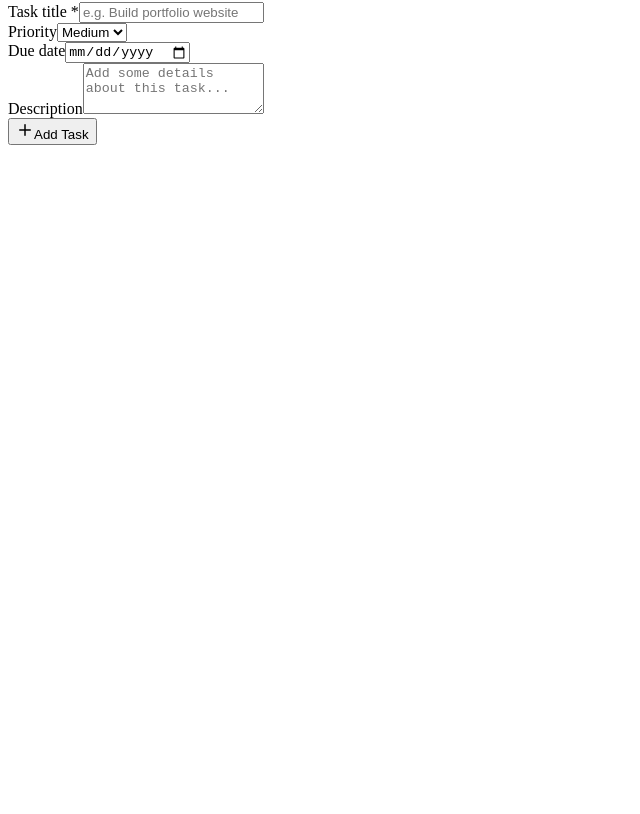
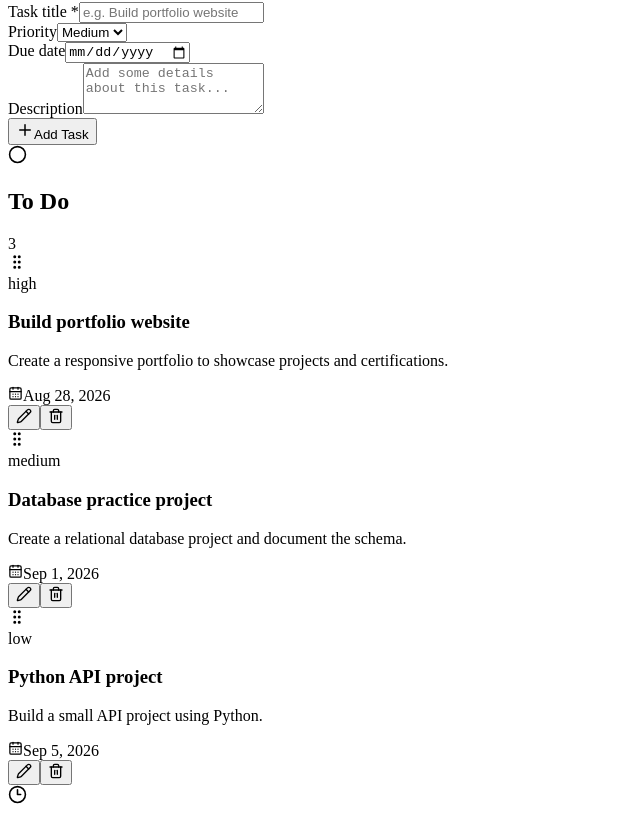
Before and after one commit to bmarkjan-stack/p4-task-management-dashboard, a React (Vite) app: page / in a window 1280 px wide. Shown: the part 386-1200 px from the top of the page, without its empty margins (0-640 px from the left). Before the commit the page ends 800 px from the top, so only its background shows below. Built offline with nearby package versions, Linux system fonts and the light colour scheme.

Commit message:
feat: add task deletion and implement drag and drop task management

```diff
--- a/src/App.tsx
+++ b/src/App.tsx
@@ -1,9 +1,11 @@
 import { useState } from "react";
+import type { DragEvent } from "react";
 
 import Header from "./components/Header";
 import TaskForm from "./components/TaskForm";
+import Board from "./components/Board";
 
-import type { Task } from "./types/task";
+import type { Task, TaskStatus } from "./types/task";
 
 const initialTasks: Task[] = [
     {
@@ -93,6 +95,51 @@ function App() {
         setEditingTask(null);
     }
 
+
+
+    function deleteTask(id: string) {
+        const taskToDelete = tasks.find(
+            (task) => task.id === id
+        );
+        if (!taskToDelete) {
+            return;
+        }
+        const confirmed = window.confirm(
+            `Delete "${taskToDelete.title}"?`
+        );
+        if (!confirmed) {
+            return;
+        }
+        setTasks((currentTasks) =>
+            currentTasks.filter((task) => task.id !== id)
+        );
+        if (editingTask?.id === id) {
+        setEditingTask(null);
+        }
+    }
+
+    function handleDrop(
+        event: DragEvent<HTMLElement>,
+        status: TaskStatus
+    ) {
+        event.preventDefault();
+        const taskId = event.dataTransfer.getData("taskId");
+        if (!taskId) {
+            return;
+        }
+        setTasks((currentTasks) =>
+            currentTasks.map((task) =>
+                task.id === taskId
+                    ? {
+                        ...task,
+                        status,
+                    }
+                    : task
+            )
+        );
+    }
+
+
     return (
         <div className="app">
             <Header taskCount={tasks.length} />
@@ -114,6 +161,12 @@ function App() {
                     onUpdateTask={updateTask}
                     onCancelEdit={() => setEditingTask(null)}
                 />
+                <Board
+                    tasks={tasks}
+                    onEdit={setEditingTask}
+                    onDelete={deleteTask}
+                    onDrop={handleDrop}
+                />
             </div>
         </div>
     );
```
